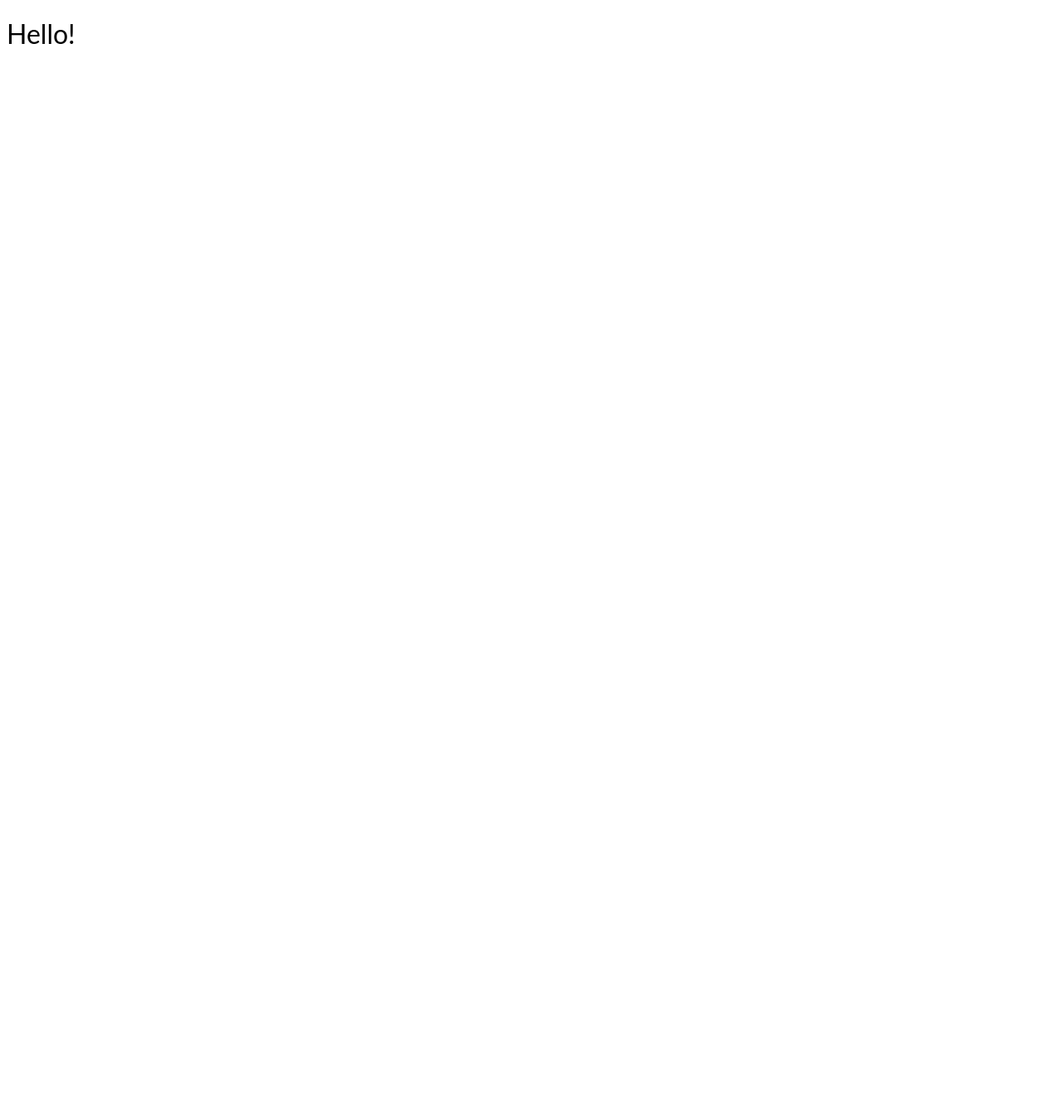
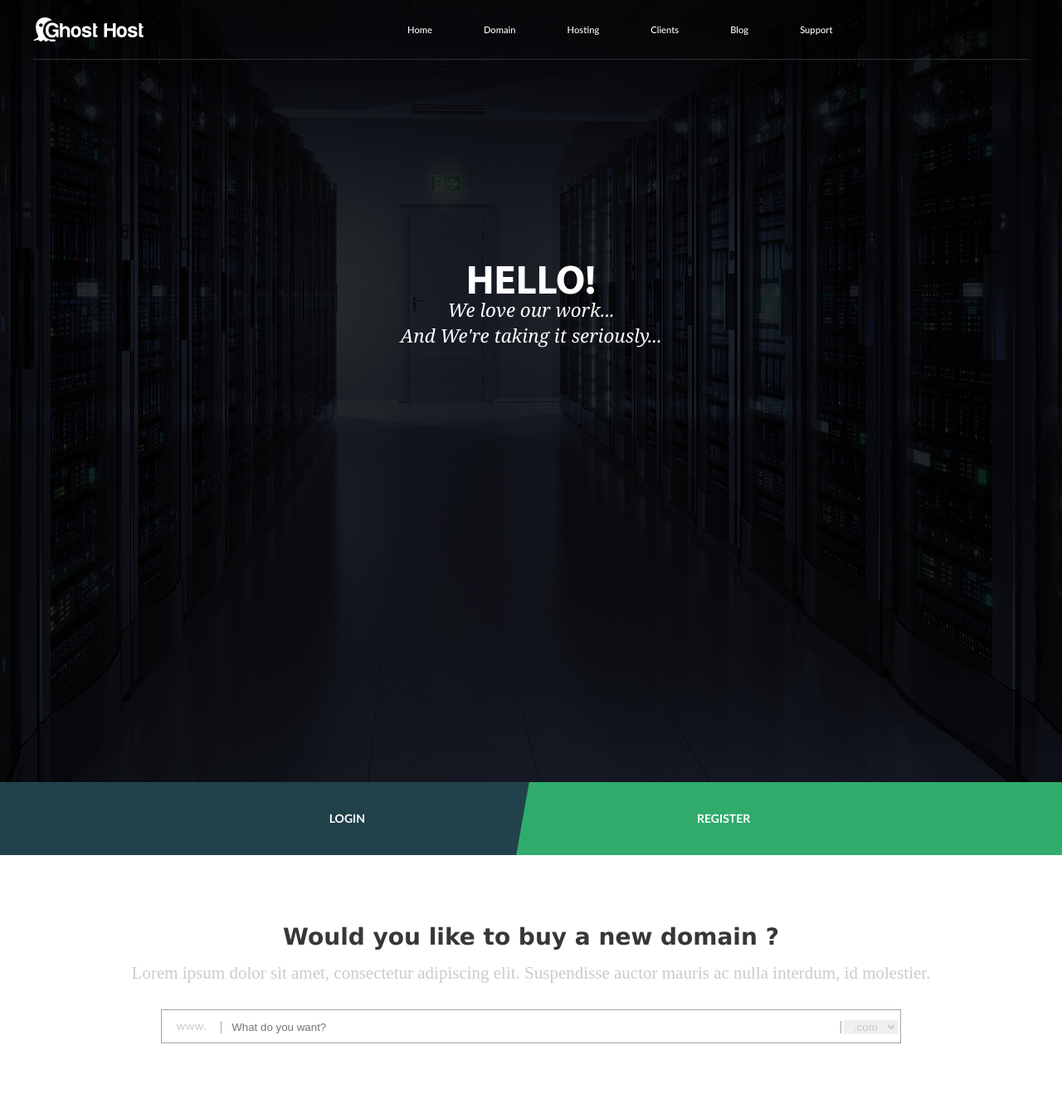
Before and after one commit to RamanBychkou/markup-1, a plain HTML site: page index.html in a window 1280 px wide. Shown: the whole page at 83% size. Before the commit the page ends 800 px from the top, so only its background shows below. Drawn offline with Linux system fonts and the light colour scheme; a web font is replaced by a local one.

Commit message:
feat/add add form in section domain

```diff
--- a/css/fonts.css
+++ b/css/fonts.css
@@ -29,8 +29,15 @@
 	src: url(../fonts/MyriadPro-Bold.ttf)
 }
 @font-face {
-	font-family: 'Monteserrat-ExtraLight';
+	font-family: 'Montserrat-ExtraLight';
 	font-style: normal;
 	font-weight: 200;
 	src: url(../fonts/Monteserrat-ExtraLight.ttf)
 }
+georgiai
+@font-face {
+	font-family: 'Georgia';
+	font-style: italic;
+	font-weight: 400;
+	src: url(../fonts/georgiai.ttf)
+}
--- a/css/main.css
+++ b/css/main.css
@@ -1,3 +1,148 @@
-h1 {
+* {
+  margin: 0;
+  padding: 0;
+  -webkit-box-sizing: border-box;
+    -webkit-box-sizing-box-sizing: border-box; }
+
+header {
+  height: 943px;
+  background-image: linear-gradient(to top, rgba(0, 0, 0, 0.83), rgba(0, 0, 0, 0.83)), url("../img/header-bg.jpg");
+  background-repeat: no-repeat;
+  background-position: center;
+  overflow: hidden;
+  background-blend-mode: darken; }
+
+a {
+  text-decoration: none; }
+
+li {
+  list-style-type: none; }
+
+.container {
+  width: 1200px;
+  margin: 0 auto; }
+  .container .headerMenu {
+    display: -webkit-flex;
+    display: -moz-flex;
+    display: -ms-flex;
+    display: -o-flex;
+    display: flex;
+    justify-content: space-between;
+    align-items: center;
+    width: 100%;
+    border-bottom: 1px solid #2e2f31; }
+    .container .headerMenu .menu {
+      width: 65%; }
+      .container .headerMenu .menu ul {
+        display: -webkit-flex;
+        display: -moz-flex;
+        display: -ms-flex;
+        display: -o-flex;
+        display: flex; }
+        .container .headerMenu .menu ul li {
+          padding: 26px 31px 26px 31px; }
+          .container .headerMenu .menu ul li a {
+            font-family: 'Lato';
+            font-weight: 500;
+            font-size: 0.8em;
+            color: #fff;
+            padding-bottom: 26px; }
+            .container .headerMenu .menu ul li a:hover {
+              border-bottom: 1px solid #fff; }
+  .container .headText {
+    color: #fff;
+    text-align: center;
+    vertical-align: middle;
+    padding-top: 261px; }
+    .container .headText h2 {
+      font-family: 'MyriadPro';
+      font-weight: 700;
+      font-size: 3.5em; }
+    .container .headText h3 {
+      font-family: 'Georgia';
+      font-style: italic;
+      font-weight: 400;
+      font-size: 1.6em;
+      line-height: 1.4em;
+      padding-top: 7px; }
+
+.authoriz {
+  display: -webkit-flex;
+  display: -moz-flex;
+  display: -ms-flex;
+  display: -o-flex;
+  display: flex; }
+  .authoriz .item {
+    width: 50%;
+    padding: 35px 0;
+    font-family: 'Lato'; }
+    .authoriz .item a {
+      color: #fff; }
+      .authoriz .item a:hover {
+        color: #a2a2a2; }
+  .authoriz .item:first-child {
+    background-color: #21424a;
+    font-weight: 600;
+    text-align: right;
+    padding-right: 200px; }
+  .authoriz .item:last-child {
+    background-color: #2fac6c;
+    font-weight: 700;
+    text-align: left;
+    padding-left: 200px;
+    position: relative; }
+    .authoriz .item:last-child::before {
+      content: '';
+      width: 35px;
+      height: 100%;
+      position: absolute;
+      top: 0;
+      left: -10px;
+      background-color: #2fac6c;
+      transform: skewX(-10deg); }
+
+.domain {
+  text-align: center;
   font-family: 'Lato';
-  font-weight: 400; }
+  padding: 90px 0; }
+  .domain .titleDomain {
+    padding-bottom: 35px; }
+    .domain .titleDomain h3 {
+      font-weight: 900;
+      font-size: 2em;
+      color: #383737;
+      padding-bottom: 25px; }
+    .domain .titleDomain p {
+      font-family: 'Montserrat-ExtraLight';
+      font-weight: 200;
+      font-size: 1.5em;
+      color: #cbcbcb; }
+  .domain .form {
+    display: -webkit-flex;
+    display: -moz-flex;
+    display: -ms-flex;
+    display: -o-flex;
+    display: flex;
+    justify-content: space-around;
+    margin: 0 auto;
+    max-width: 892px;
+    padding: 10px 0;
+    border: 1px solid #a2a2a2;
+    font-family: 'Lato'; }
+    .domain .form input, .domain .form select {
+      border: none; }
+    .domain .form input {
+      border-right: 1px solid #a2a2a2;
+      border-left: 1px solid #a2a2a2;
+      padding-left: 12px;
+      color: #868686;
+      width: 100%; }
+    .domain .form .item:nth-child(2) {
+      width: 84%; }
+    .domain .form .item:first-child, .domain .form .item:last-child {
+      width: 8%; }
+    .domain .form .item:first-child, .domain .form select {
+      color: #cbcbcb;
+      padding: 0 8px; }
+    .domain .form .item:first-child {
+      font-weight: 400; }
--- /dev/null
+++ b/css/reset.css
@@ -0,0 +1,106 @@
+@charset "utf-8";
+body, h1, h2, h3, h4, h5, h6 {
+font: 14px/18px Verdana, sans-serif;
+}
+code, kbd, pre, samp, tt, var {
+font: 14px/18px Consolas, "Courier New", monospace;
+}
+body, optgroup {
+color: #000;
+background: #fff;
+}
+body, code, dl, dd, form, pre {
+margin: 0;
+}
+a:link {
+color: #009;
+}
+a:link, a:visited, ins {
+text-decoration: none;
+}
+a:visited {
+color: #505;
+}
+a:hover {
+text-decoration: underline;
+}
+a:link img, a:visited img, object, fieldset, abbr, acronym {
+border: none;
+}
+sub, sup {
+position: relative;
+display: inline-block;
+font-size: 11px;
+line-height: 11px;
+}
+sub {
+top: 5px;
+vertical-align: middle;
+}
+sup {
+top: -2px;
+margin-top: -11px;
+}
+abbr, acronym {
+cursor: help;
+border-bottom: 1px dotted #999;
+}
+address, cite, dfn {
+font-style: normal;
+}
+code, pre {
+white-space: pre-wrap;
+}
+img {
+vertical-align: bottom;
+}
+td, th, textarea {
+vertical-align: top;
+}
+input, select, button {
+overflow: visible;
+vertical-align: middle;
+}
+legend {
+color: #000;
+margin: 0 0 -2px;
+padding: 0;
+}
+li {
+display: block;
+list-style: none;
+}
+optgroup option {
+padding-left: 22px;
+}
+table {
+border-collapse: collapse;
+}
+caption, th {
+text-align: left;
+}
+td, th {
+padding: 0;
+}
+address, blockquote, h1, h2, h3, h4, h5, h6, fieldset, p, ol, ul {
+margin: 0;
+padding: 0;
+}
+th, h1, h2, h3, h4, h5, h6 {
+font-weight: normal;
+}
+q {
+quotes: "\00ab" "\00bb" "\201e" "\201c";
+}
+q:after {
+content: "\00bb";
+}
+q:before {
+content: "\00ab";
+}
+q > q:after {
+content: "\201c";
+}
+q > q:before {
+content: "\201e";
+}
--- a/index.html
+++ b/index.html
@@ -2,11 +2,58 @@
 <html lang="en">
 <head>
 	<meta charset="UTF-8">
+	<link rel="stylesheet" href="css/reset.css">
 	<link rel="stylesheet" href="/css/fonts.css">
 	<link rel="stylesheet" href="/css/main.css">
 	<title>Document</title>
 </head>
 <body>
-	<h1>Hello!</h1>
+	<header class="headColor">
+	  <div class="container">
+	    <div class="headerMenu">
+	      <div class="headLogo"><a href="#"><img src="img/logo.png" alt=""></a></div>
+	      <div class="menu">
+	        <ul>
+	          <li><a href="#">Home</a></li>
+	          <li><a href="#">Domain</a></li>
+	          <li><a href="#">Hosting</a></li>
+	          <li><a href="#">Clients</a></li>
+	          <li><a href="#">Blog</a></li>
+	          <li><a href="#">Support</a></li>
+	        </ul>
+	      </div>
+	    </div>
+	    <div class="headText">
+	      <h2>HELLO!</h2>
+	      <h3>We love our work...<br>
+And We're taking it seriously...</h3>
+	    </div>
+	  </div>
+	</header>
+  <div class="authoriz">
+    <div class="item"><div class="container"></div><a href="#">LOGIN</a></div>
+    <div class="item"><a href="#">REGISTER</a></div>
+  </div>
+  <section class="domain">
+    <div class="titleDomain">
+      <h3>Would you like to buy a new domain ?</h3>
+      <p>Lorem ipsum dolor sit amet, consectetur adipiscing elit. Suspendisse auctor mauris ac nulla interdum, id molestier.</p>
+    </div>
+    <div class="form">
+      <div class="item">
+        <p>www.</p>
+      </div>
+      <div class="item">
+        <input type="text" text="" placeholder="What do you want?">
+      </div>
+      <div class="item">
+        <select name="domainZone" id="zone">
+          <option value=".com">.com</option>
+          <option value=".net">.net</option>
+          <option value=".by">.by</option>
+        </select>
+      </div>
+    </div>
+  </section>
 </body>
 </html>
```
Also changed, not shown: fonts/georgiai.ttf (added).
